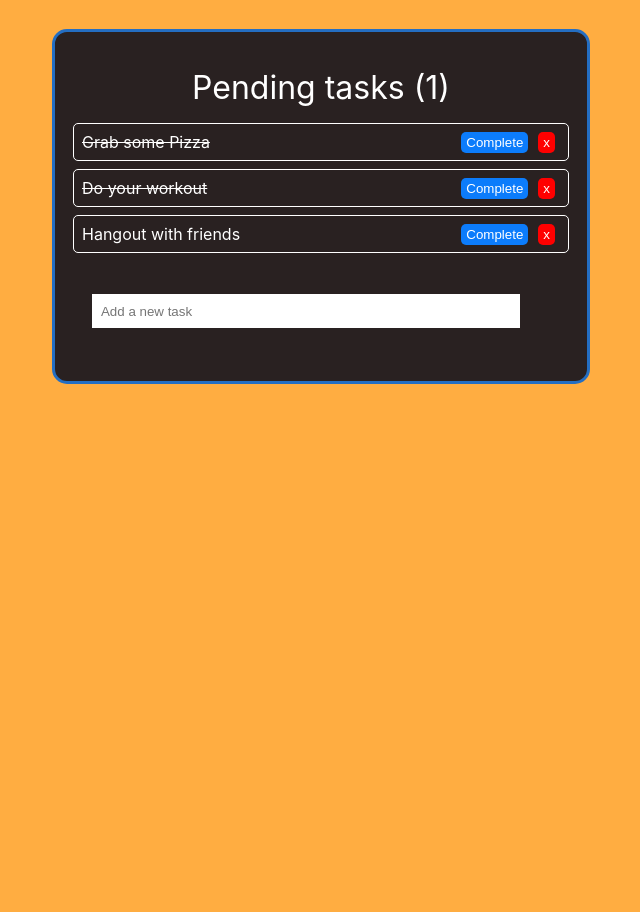
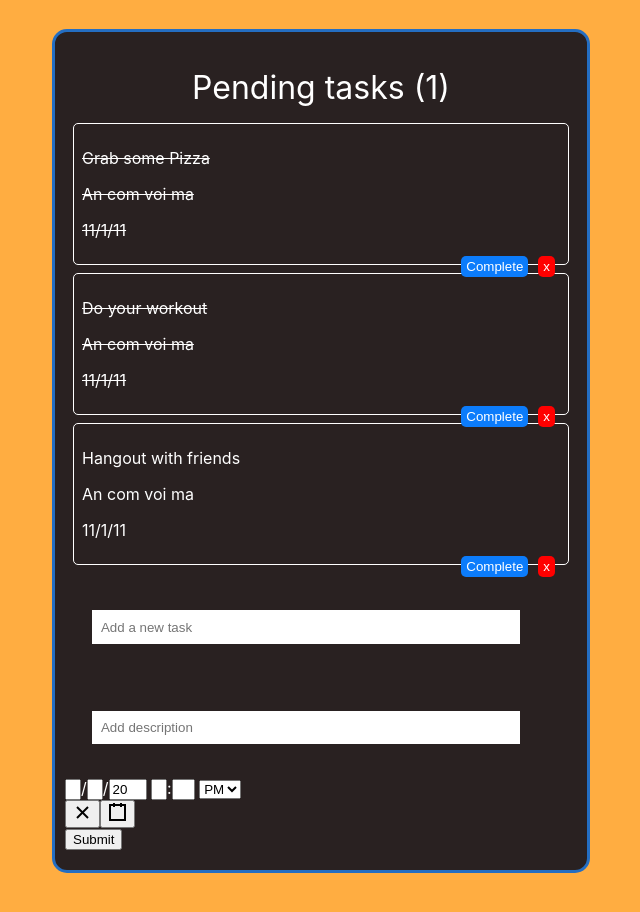
Before and after one commit to TVHung/to-do-reactjs, a React (Create React App) app: page / in a window 1280 px wide. Shown: the part 200-1112 px from the top of the page, without its empty margins (319-959 px from the left). Before the commit the page ends 800 px from the top, so only its background shows below. Built offline with nearby package versions, Linux system fonts and the light colour scheme.

Commit message:
add properties and show to display

```diff
--- a/package.json
+++ b/package.json
@@ -7,6 +7,7 @@
     "@testing-library/react": "^11.2.6",
     "@testing-library/user-event": "^12.8.3",
     "react": "^17.0.2",
+    "react-datetime-picker": "^3.2.0",
     "react-dom": "^17.0.2",
     "react-scripts": "^4.0.3",
     "web-vitals": "^1.1.1"
--- a/src/component/Todo.js
+++ b/src/component/Todo.js
@@ -2,16 +2,23 @@ import React, { useState, useEffect } from 'react';
 import './Todo.css';
 import TodoItem from './TodoItem';
 import {getId} from '../lib/util';
+import DateTimePicker from 'react-datetime-picker';
 
 function CreateTask({ addTask }) {
         const [value, setValue] = useState("");
+        const [description, setDescription] = useState("");
+        const [dateTime, SetDateTime] = useState(new Date());
 
         const handleSubmit = e => {
             e.preventDefault();
             if (!value) return;
+            var date = dateTime.toLocaleString();
 
-            addTask(value);
+            addTask(value, description, date);
+            console.log(value, description, date);
             setValue("");
+            setDescription("");
+            SetDateTime("");
         }
 
         return (
@@ -23,6 +30,18 @@ function CreateTask({ addTask }) {
                     placeholder="Add a new task"
                     onChange={e => setValue(e.target.value)}
                 />
+                <input
+                    type="text"
+                    className="input"
+                    value={description}
+                    placeholder="Add description"
+                    onChange={e => setDescription(e.target.value)}
+                />
+                <DateTimePicker
+                    onChange={SetDateTime}
+                    value={dateTime}
+                />
+                <input type="submit" value="Submit" />
             </form>
         );
     }
@@ -35,30 +54,31 @@ function Todo() {
                 id: getId(),
                 title: "Grab some Pizza",
                 description: "An com voi ma",
-                deadline: "",
+                dateTime: "11/1/11",
                 completed: true
             },
             {
                 id: getId(),
                 title: "Do your workout",
                 description: "An com voi ma",
-                deadline: "",
+                dateTime: "11/1/11",
                 completed: true
             },
             {
                 id: getId(),
                 title: "Hangout with friends",
                 description: "An com voi ma",
-                deadline: "",
+                dateTime: "11/1/11",
                 completed: false
             }
         ]);
         useEffect(() => {
           setTasksRemaining(tasks.filter(task => !task.completed).length)
-        });
+        }, [tasks]);
 
-        const addTask = (title) => {
-            const newTasks = [...tasks, { title, completed: false }];
+        const addTask = (title, description, dateTime) => {
+            var id = getId();
+            const newTasks = [...tasks, {id, title, description, dateTime, completed: false }];
             setTasks(newTasks);
         };
 
--- a/src/component/TodoItem.js
+++ b/src/component/TodoItem.js
@@ -4,7 +4,10 @@ import './Todo.css';
 export default function TodoItem({ task, index, completeTask, removeTask }) {
     return (
         <div className="task" style={{ textDecoration: task.completed ? "line-through" : "" }}>
-            {task.title}
+            <p>{task.title}</p>
+            <p>{task.description}</p>
+            <p>{task.dateTime}</p>
+
             <button style={{ background: "red" }} onClick={() => removeTask(index)}>x</button>
             <button onClick={() => completeTask(index)}>Complete</button>
         </div>
```
Also changed, not shown: 2 other files (tests, documents, lock files or other folders).
